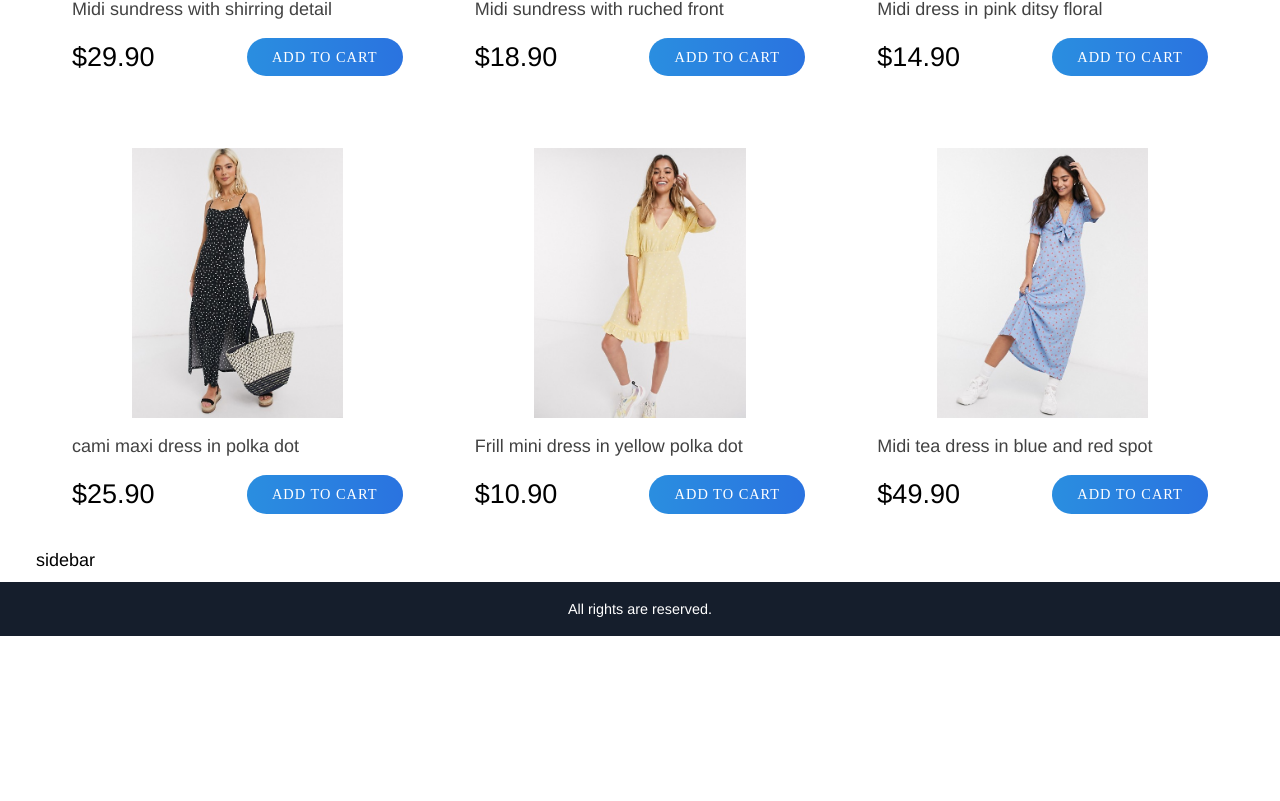
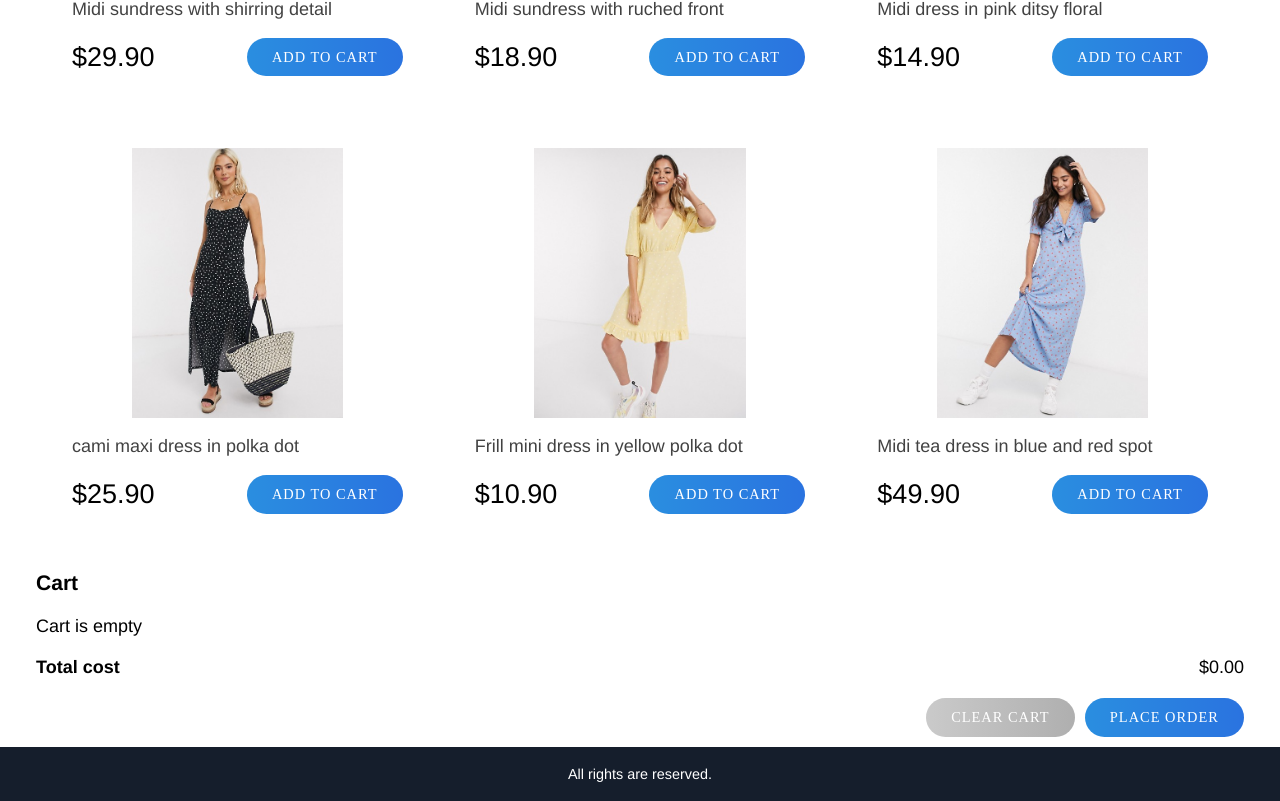
Before and after one commit to komarnisky/react-shopping-cart, a React (Create React App) app: page / in a window 1280 px wide. Shown: the part 520-1321 px from the top of the page. Before the commit the page ends 1156 px from the top, so only its background shows below. Built offline with nearby package versions, Linux system fonts and the light colour scheme.

Commit message:
add basic cart implementation

```diff
--- a/src/App.js
+++ b/src/App.js
@@ -1,6 +1,9 @@
 import React from 'react';
+
 import Products from './components/Products';
 import Filter from './components/Filter';
+import Cart from './components/Cart';
+
 import data from './data.json';
 
 class App extends React.Component {
@@ -11,7 +14,8 @@ class App extends React.Component {
     this.state = {
       products: data.products,
       size: "ALL",
-      sort: ""
+      sort: "",
+      cartItems: []
     }
 
   }
@@ -27,6 +31,45 @@ class App extends React.Component {
     this.setState(prevState => ({
       ...prevState,
       size: event.target.value,
+    }))
+  }
+
+  addToCart = (product) => {
+    const cartItems = this.state.cartItems.slice();
+
+    let alreadyInCart = false;
+    cartItems.forEach(item => {
+
+      if (item._id === product._id) {
+        item.quantity++;
+        alreadyInCart = true;
+      }
+
+    });
+
+    if (!alreadyInCart) {
+      cartItems.push({...product, quantity: 1});
+    }
+
+    this.setState(prevState => ({
+      ...prevState,
+      cartItems
+    }))
+  }
+
+  deleteCartItem = (itemId) => {
+
+    this.setState(prevState => ({
+      ...prevState,
+      cartItems: prevState.cartItems.filter(item => (item._id !== itemId))
+    }))
+
+  }
+
+  clearCart = () => {
+    this.setState(prevState => ({
+      ...prevState,
+      cartItems: []
     }))
   }
 
@@ -65,6 +108,7 @@ class App extends React.Component {
           <div className="content">
 
             <div className="main">
+
               <Filter
                 count={this.state.products.length}
                 size={this.state.size}
@@ -73,11 +117,21 @@ class App extends React.Component {
                 onFilterProducts={this.filterProducts}
               ></Filter>
 
-              <Products products={filteredProducts}></Products>
+              <Products
+                products={filteredProducts}
+                onAddToCart={this.addToCart}
+              ></Products>
+
             </div>
 
             <div className="sidebar">
-              sidebar
+
+              <Cart
+                cartItems={this.state.cartItems}
+                onDeleteCartItem={this.deleteCartItem}
+                onClearCart={this.clearCart}
+              ></Cart>
+
             </div>
 
           </div>
--- /dev/null
+++ b/src/components/Cart.js
@@ -0,0 +1,63 @@
+import React, { Component } from 'react';
+
+import formatCurrency from '../util';
+
+export default class Cart extends Component {
+    // TODO: Refactor render method implementing more comples conditional
+    render() {
+
+        const { cartItems } = this.props;
+        const totalCost = cartItems.reduce((total, item) => (total + item.price * item.quantity), 0);
+
+        return (
+            <div>
+
+                <h3>Cart</h3>
+
+                {
+                cartItems.length === 0
+                ? <p>Cart is empty</p>
+
+                : cartItems.map(item => (
+
+                    <div className="cart-item">
+
+                        <div className="cart-item-image">
+                            <img src={item.image} alt={item.title}/>
+                        </div>
+
+                        <div className="cart-item-meta">
+                            <span className="bolder">{item.title}</span>
+                            <span className="cart-item-total-price">{item.quantity} x {formatCurrency(item.price)}</span>
+                        </div>
+
+                        <div className="cart-item-controls">
+                            <span class="cart-item-remove" onClick={() => (this.props.onDeleteCartItem(item._id))}>X</span>
+                        </div>
+
+                    </div>
+
+                ))
+                }
+
+                <div className="cart-summary">
+
+                    <span class="bolder"> Total cost </span>
+                    <span> {formatCurrency(totalCost)} </span>
+
+                </div>
+
+                <div className="cart-controls">
+
+                    <button
+                        className="button button--secondary"
+                        onClick={this.props.onClearCart}
+                    >Clear cart</button>
+                    <button className="button">Place order</button>
+
+                </div>
+
+            </div>
+        )
+    }
+}
--- a/src/components/Products.js
+++ b/src/components/Products.js
@@ -9,6 +9,7 @@ export default class Products extends Component {
 
                     {this.props.products.map(product => (
                         <li key={product._id}>
+
                             <div className="product">
                                 <a href={"#" + product._id}>
                                     <img src={product.image} alt={product.title}/>
@@ -17,12 +18,19 @@ export default class Products extends Component {
                                     </p>
                                 </a>
                             </div>
+
                             <div className="product-price">
                                 <div>
                                     {formatCurrency(product.price)}
                                 </div>
-                                <button className="button primary">Add to cart</button>
+                                <button
+                                    className="button primary"
+                                    onClick={() => (this.props.onAddToCart(product))}
+                                >
+                                    Add to cart
+                                </button>
                             </div>
+
                         </li>
                     ))}
 
--- a/src/index.css
+++ b/src/index.css
@@ -153,3 +153,61 @@ footer {
     border-bottom: 1px solid rgb(236, 236, 236);
     justify-content: space-between;
 }
+
+/* Cart */
+.cart-item {
+    width: 100%;
+    display: flex;
+}
+.cart-item-image {
+    width: 70px;
+}
+.cart-item-image img {
+    height: auto;
+    width: 70px;
+}
+.cart-item-meta {
+    padding-left: 15px;
+    flex-grow: 1;
+}
+.cart-item-meta span {
+    width: 100%;
+    display: inline-block;
+
+}
+.bolder {
+    font-weight: 600;
+}
+.cart-item-total-price {
+    color: #979797;
+}
+.cart-item-remove {
+    color: rgb(32, 32, 32);
+    cursor: pointer;
+}
+.cart-item-remove:hover {
+    color: rgb(42, 142, 224);
+}
+
+.cart-summary {
+    display: flex;
+    width: 100%;
+    justify-content: space-between;
+    margin-top: 20px;
+}
+
+.cart-controls {
+    text-align: right;
+    margin-top: 20px;
+}
+
+.cart-controls button:not(:last-child) {
+    margin-right: 10px;
+}
+
+.button--secondary {
+    background-image: linear-gradient(to right, rgb(202, 202, 202), rgb(175, 175, 175));
+}
+.button--secondary:hover {
+    background-image: linear-gradient(to right, rgb(212, 212, 212), rgb(185, 185, 185));
+}
```
Also changed, not shown: 1 other file (tests, documents, lock files or other folders).
